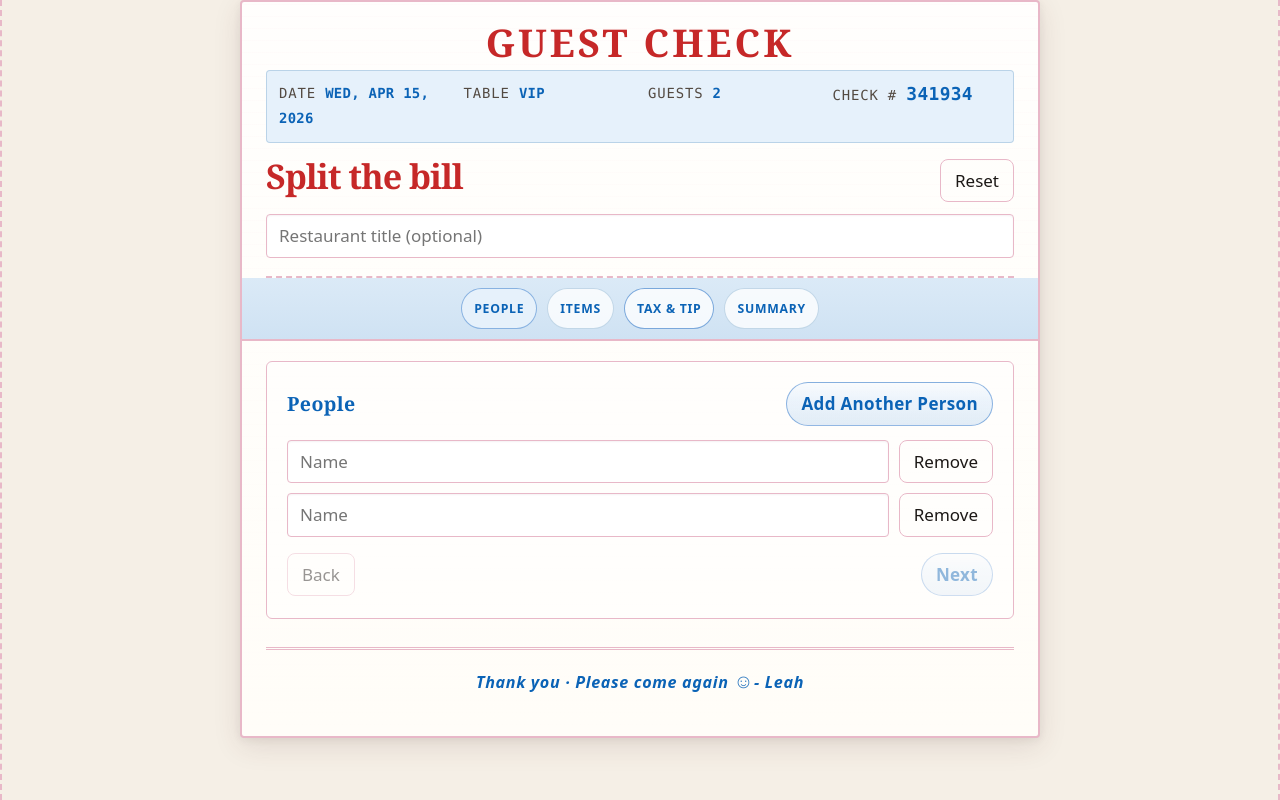
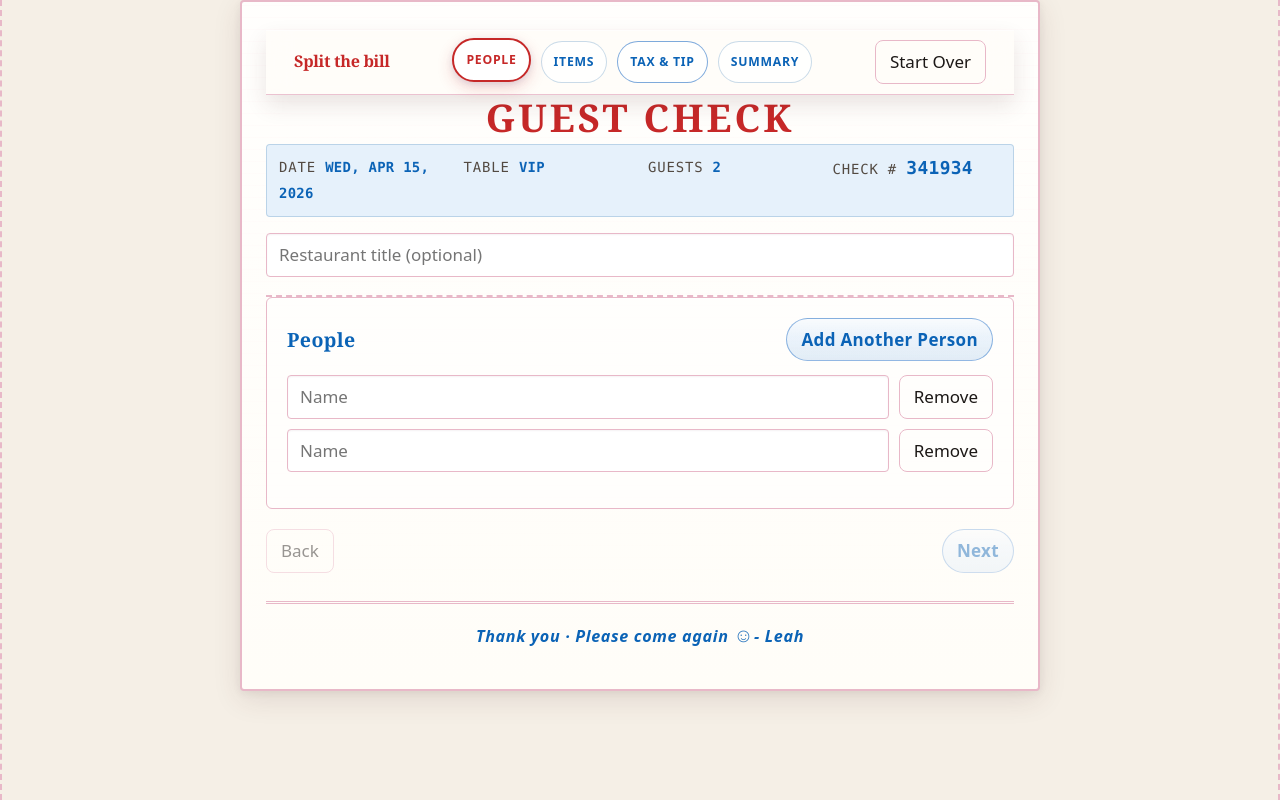
Before and after one commit to operana/split-the-bill, a React (Vite) app in the folder split-the-bill/: page / in a window 1280 px wide. Built offline with nearby package versions, Linux system fonts and the light colour scheme.

Commit message:
update UI to appear more like native app, fixed floating header bar on top, fix padding

```diff
--- a/split-the-bill/src/App.css
+++ b/split-the-bill/src/App.css
@@ -45,7 +45,7 @@ html, body {
 .bill-receipt-header {
   border-bottom: 2px dashed var(--border);
   padding-bottom: 18px;
-  margin-bottom: 0;
+  margin: 10px 0 0;
 }
 
 .bill-receipt-kicker {
@@ -106,11 +106,60 @@ html, body {
   }
 }
 
-.bill-title-diner {
+.bill-appbar {
+  position: sticky;
+  top: 0;
+  z-index: 50;
+  padding-top: env(safe-area-inset-top);
+  background: rgba(255, 253, 248, 0.72);
+  -webkit-backdrop-filter: blur(12px);
+  backdrop-filter: blur(12px);
+  border-bottom: 1px solid rgba(232, 184, 200, 0.85);
+  box-shadow:
+    0 1px 0 rgba(255, 255, 255, 0.65) inset,
+    0 10px 22px rgba(80, 40, 40, 0.12);
+}
+
+.bill-appbar__inner {
+  max-width: 900px;
+  margin: 0 auto;
+  padding: 10px 28px;
+}
+
+.bill-appbar__row {
+  display: grid;
+  grid-template-columns: auto minmax(0, 1fr) auto;
+  align-items: center;
+  column-gap: 12px;
+  row-gap: 10px;
+}
+
+.bill-appbar__title {
   color: var(--diner-red);
   font-family: var(--heading);
   font-weight: 800;
   letter-spacing: -0.02em;
+  font-size: 0.95rem;
+  line-height: 1.1;
+  white-space: nowrap;
+}
+
+.bill-appbar__action {
+  white-space: nowrap;
+  justify-self: end;
+}
+
+@media (max-width: 600px) {
+  .bill-appbar__inner {
+    padding-left: 16px;
+    padding-right: 16px;
+  }
+}
+
+@supports not ((-webkit-backdrop-filter: blur(1px)) or (backdrop-filter: blur(1px))) {
+  .bill-appbar {
+    background: var(--bg);
+  }
 }
 
 .bill-stepper {
@@ -119,10 +168,22 @@ html, body {
   align-items: center;
   justify-content: center;
   flex-wrap: wrap;
-  padding: 10px 12px;
-  margin: 0 -24px 20px;
-  background: linear-gradient(180deg, #dbeaf7 0%, #cfe2f3 100%);
-  border-bottom: 2px solid var(--border);
+  padding: 0;
+  margin: 0;
+  background: transparent;
+  border: 0;
+}
+
+@media (max-width: 600px) {
+  .bill-appbar__row {
+    grid-template-columns: minmax(0, 1fr) auto;
+  }
+
+  .bill-stepper {
+    width: 100%;
+    justify-content: flex-start;
+    grid-column: 1 / -1;
+  }
 }
 
 .bill-step {
@@ -146,11 +207,27 @@ html, body {
 }
 
 .bill-step--current {
-  border-color: var(--accent-border);
-  background: var(--diner-blue-soft);
+  border: 2px solid var(--diner-red);
+  background: #fff;
+  color: var(--diner-red);
+  box-shadow:
+    0 1px 0 rgba(255, 255, 255, 0.95) inset,
+    0 6px 16px rgba(198, 40, 40, 0.2),
+    0 2px 6px rgba(11, 99, 182, 0.12);
+  transform: translateY(-2px);
+  position: relative;
+  z-index: 1;
 }
 
-.bill-step--done {
+.bill-step--current:hover {
+  transform: translateY(-2px);
+  box-shadow:
+    0 1px 0 rgba(255, 255, 255, 0.95) inset,
+    0 8px 20px rgba(198, 40, 40, 0.24),
+    0 2px 6px rgba(11, 99, 182, 0.14);
+}
+
+.bill-step--done:not(.bill-step--current) {
   border-color: rgba(21, 101, 192, 0.55);
 }
 
@@ -183,19 +260,9 @@ html, body {
   display: flex;
   flex-wrap: wrap;
   align-items: center;
-  justify-content: space-between;
+  justify-content: flex-end;
   gap: 12px;
   margin-bottom: 8px;
-}
-
-.bill-header-top h1 {
-  margin: 0;
-}
-
-.bill-header h1 {
-  font-size: 2rem;
-  letter-spacing: -0.03em;
-  margin: 0 0 8px;
 }
 
 .bill-lede {
--- a/split-the-bill/src/App.jsx
+++ b/split-the-bill/src/App.jsx
@@ -522,6 +522,52 @@ export default function App() {
 
   return (
     <div className="bill-app bill-receipt">
+      <div className="bill-appbar" role="presentation">
+        <div className="bill-appbar__inner">
+          <div className="bill-appbar__row">
+            <div className="bill-appbar__title">Split the bill</div>
+            <nav className="bill-stepper" aria-label="Steps">
+              {STEPS.map((s) => {
+                const isCurrent = s.id === currentStep
+                const done =
+                  s.id === 'people'
+                    ? stepStatus.peopleDone
+                    : s.id === 'items'
+                      ? stepStatus.itemsDone
+                      : s.id === 'tax'
+                        ? stepStatus.taxDone
+                        : stepStatus.summaryDone
+
+                const cls = isCurrent
+                  ? 'bill-step bill-step--current'
+                  : done
+                    ? 'bill-step bill-step--done'
+                    : 'bill-step'
+
+                return (
+                  <button
+                    key={s.id}
+                    type="button"
+                    className={cls}
+                    onClick={() => goToStep(s.id)}
+                    aria-current={isCurrent ? 'step' : undefined}
+                  >
+                    {s.label}
+                  </button>
+                )
+              })}
+            </nav>
+            <button
+              type="button"
+              className="bill-btn bill-btn-ghost bill-appbar__action"
+              onClick={withSparkle(resetAll)}
+            >
+              Start Over
+            </button>
+          </div>
+        </div>
+      </div>
+
       <header className="bill-header bill-receipt-header">
         <p className="bill-receipt-kicker">Guest check</p>
         <div className="bill-receipt-meta">
@@ -541,12 +587,6 @@ export default function App() {
             </strong>
           </span>
         </div>
-        <div className="bill-header-top">
-          <h1 className="bill-title-diner">Split the bill</h1>
-          <button type="button" className="bill-btn bill-btn-ghost" onClick={withSparkle(resetAll)}>
-            Reset
-          </button>
-        </div>
         <div className="bill-row" style={{ marginTop: 12 }}>
           <label className="sr-only" htmlFor="restaurant-title">
             Restaurant title
@@ -563,39 +603,8 @@ export default function App() {
         <p className="bill-lede" aria-hidden="true" />
       </header>
 
-      <nav className="bill-stepper" aria-label="Steps">
-        {STEPS.map((s) => {
-          const isCurrent = s.id === currentStep
-          const done =
-            s.id === 'people'
-              ? stepStatus.peopleDone
-              : s.id === 'items'
-                ? stepStatus.itemsDone
-                : s.id === 'tax'
-                  ? stepStatus.taxDone
-                  : stepStatus.summaryDone
-
-          const cls = isCurrent
-            ? 'bill-step bill-step--current'
-            : done
-              ? 'bill-step bill-step--done'
-              : 'bill-step'
-
-          return (
-            <button
-              key={s.id}
-              type="button"
-              className={cls}
-              onClick={() => goToStep(s.id)}
-              aria-current={isCurrent ? 'step' : undefined}
-            >
-              {s.label}
-            </button>
-          )
-        })}
-      </nav>
-
       {currentStep === 'people' ? (
+      <>
       <section className="bill-panel" aria-labelledby="people-heading">
         <div className="bill-panel-heading-row">
           <h2 id="people-heading">People</h2>
@@ -628,11 +637,13 @@ export default function App() {
             </li>
           ))}
         </ul>
-        <StepNav />
       </section>
+      <StepNav />
+      </>
       ) : null}
 
       {currentStep === 'items' ? (
+      <>
       <section
         className="bill-panel bill-panel--items"
         aria-labelledby="items-heading"
@@ -792,11 +803,13 @@ export default function App() {
             </li>
           ))}
         </ul>
-        <StepNav />
       </section>
+      <StepNav />
+      </>
       ) : null}
 
       {currentStep === 'tax' ? (
+      <>
       <section className="bill-panel" aria-labelledby="tax-tip-heading">
         <h2 id="tax-tip-heading">Tax &amp; tip</h2>
         <div className="bill-grid-2">
@@ -913,11 +926,13 @@ export default function App() {
             onChange={(e) => setSurchargePercent(e.target.value)}
           />
         </div>
-        <StepNav />
       </section>
+      <StepNav />
+      </>
       ) : null}
 
       {currentStep === 'summary' ? (
+      <>
       <section className="bill-panel bill-summary" aria-labelledby="summary-heading">
         <h2 id="summary-heading">Summary</h2>
         <p className="bill-muted bill-summary-meta">
@@ -1023,8 +1038,9 @@ export default function App() {
           </div>
           {copyStatus ? <p className="bill-muted bill-copy-status">{copyStatus}</p> : null}
         </div>
-        <StepNav showNext={false} />
       </section>
+      <StepNav showNext={false} />
+      </>
       ) : null}
 
       <footer className="bill-receipt-footer">
```
